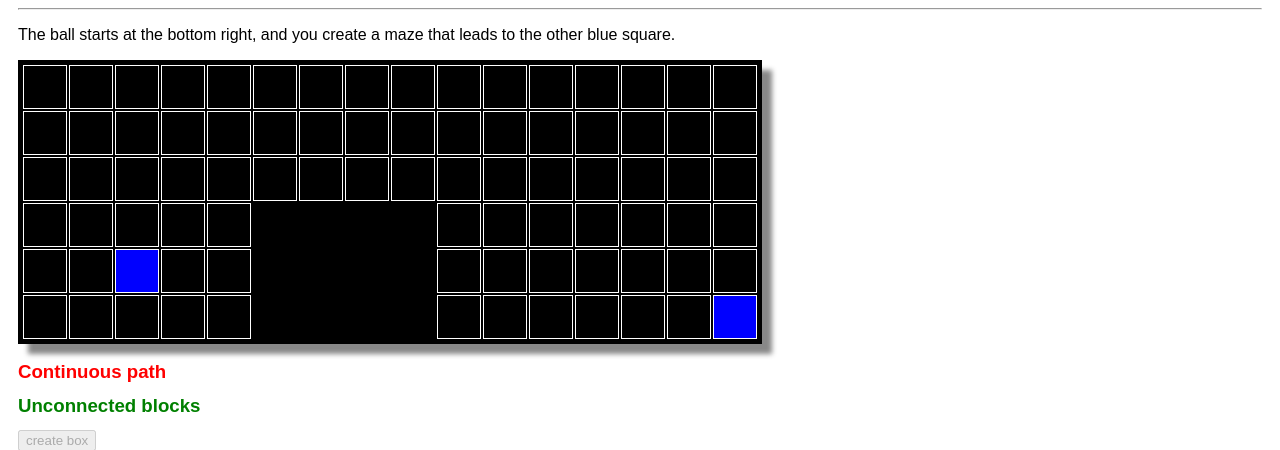
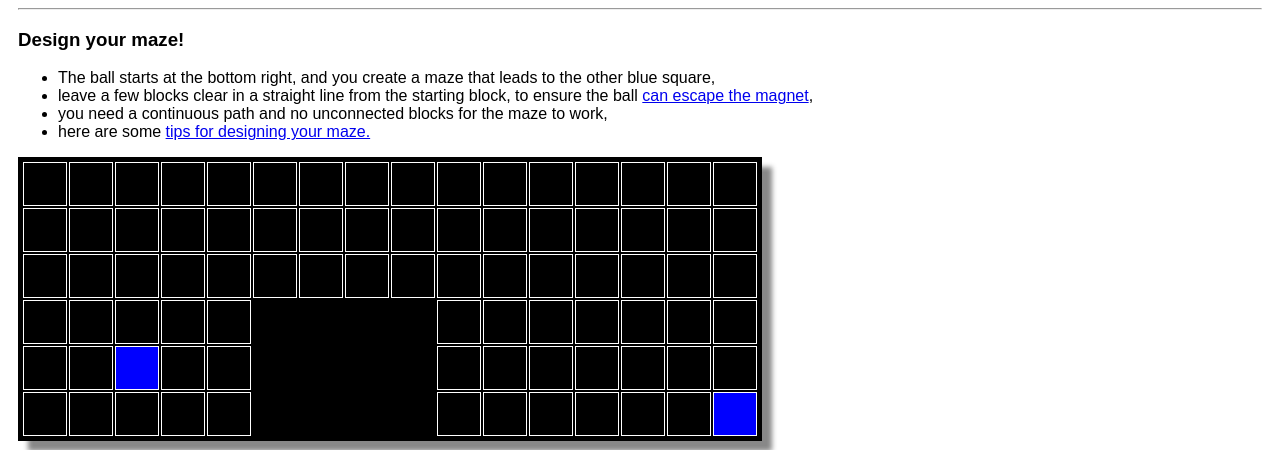
Before and after one commit to mattvenn/mazepuzzlebox, a Django app: page /create in a window 1280 px wide. Shown: the part 40-490 px from the top of the page. Run offline with Django 3.2, Linux system fonts and the light colour scheme; parts of the project's set-up code (start-up, migrations or seed data) failed here and were passed over.

Commit message:
added tips page

```diff
--- a/mazepuzzlebox/urls.py
+++ b/mazepuzzlebox/urls.py
@@ -15,5 +15,5 @@ urlpatterns = patterns('',
     (r'^admin/', include(admin.site.urls)),
     (r'^about',  direct_to_template, {'template': 'about.html'}),
     (r'^links',  direct_to_template, {'template': 'links.html'}),
-    (r'^prices',  direct_to_template, {'template': 'prices.html'}),
+    (r'^tips',  direct_to_template, {'template': 'tips.html'}),
 )
--- a/templates/create.html
+++ b/templates/create.html
@@ -8,7 +8,13 @@
     <script src="/external/coffee-script.js" type="text/javascript"></script>
 {% endblock %}
 {% block content %}
-<p>The ball starts at the bottom right, and you create a maze that leads to the other blue square.</p>
+<h3>Design your maze!</h3>
+<ul>
+    <li>The ball starts at the bottom right, and you create a maze that leads to the other blue square,</li>
+    <li>leave a few blocks clear in a straight line from the starting block, to ensure the ball <a href="/tips.html">can escape the magnet</a>,</li>
+    <li>you need a continuous path and no unconnected blocks for the maze to work,</li>
+    <li>here are some <a href="/tips.html">tips for designing your maze.</a></li>
+</ul>
 <div id="maze">
 <table>
   <tbody>
--- a/templates/index.html
+++ b/templates/index.html
@@ -3,7 +3,7 @@
 {% block content %}
 
 <p>
-<a href="/create">create your own box</a> or <a href="http://www.instructables.com/id/maze-puzzle-box/">read the instructions</a>
+<a href="http://www.youtube.com/watch?v=6EqoSPFPsjg&feature=player_embedded">watch the video</a>, <a href="/create">create your own box</a> or <a href="http://www.instructables.com/id/maze-puzzle-box/">read the instructions</a>
 </p>
 <table class="indexTable">
     <tr>
```
